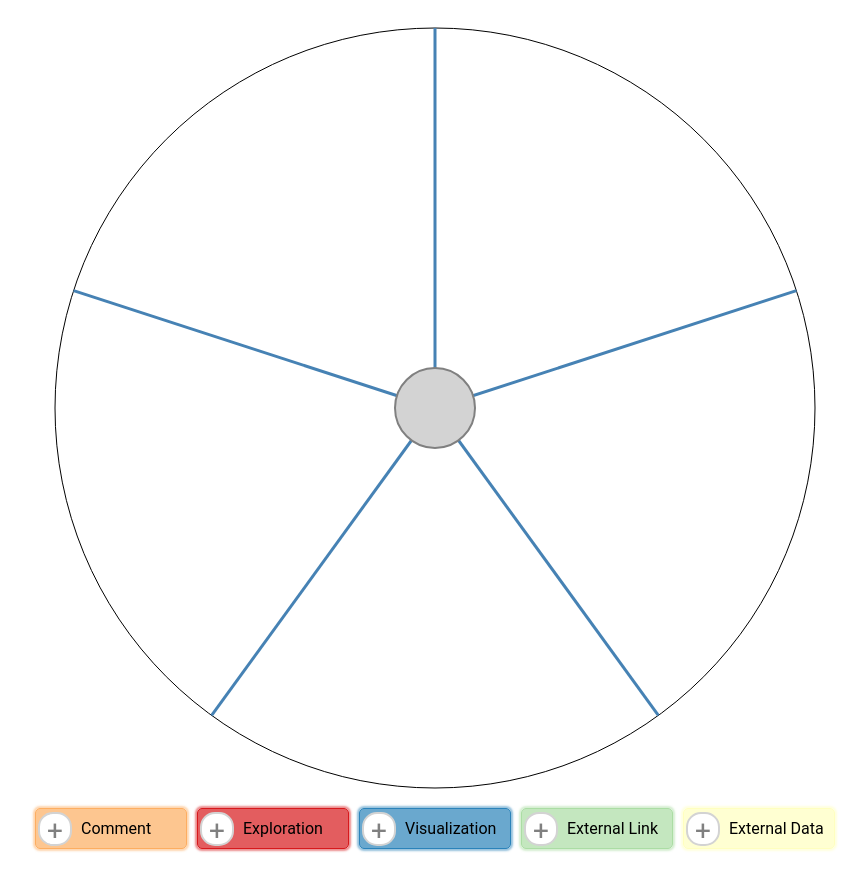
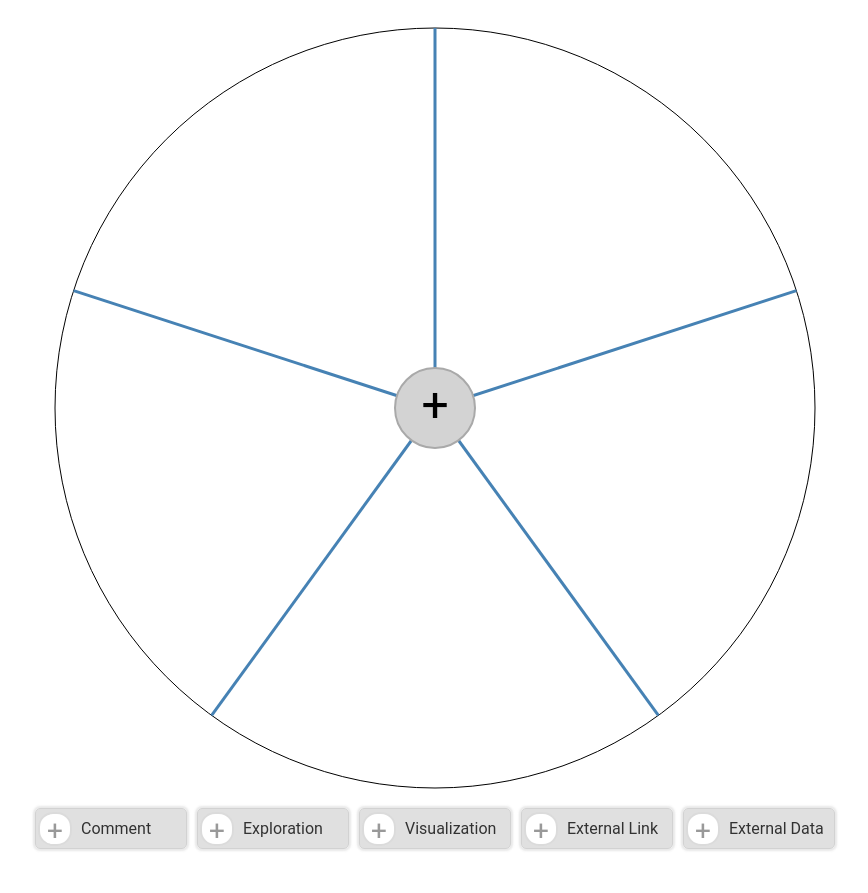
Before and after one commit to ResidentMario/data-graphs, a React app: page / in a window 1280 px wide. Shown: the whole page, without its empty margins (205-1073 px from the left). Built offline with nearby package versions, Linux system fonts and the light colour scheme.

Commit message:
Styling around database definitions.

```diff
--- a/index.css
+++ b/index.css
@@ -16,18 +16,25 @@
     width: 100%;
     display: block;
 }
-.database-node {
-    fill: lightsteelblue;
-    stroke: steelblue;
+.database-node-circle {
+    fill: lightgray;
+    stroke: darkgray;
     stroke-width: 2px;
 }
-.database-node:hover {
-    fill: #a9c4f5;
+.database-node-circle:hover {
+    stroke: black;
+    fill: #eee;
     cursor: pointer;
 }
-.database-node:active {
-    fill: lightsteelblue;
+.database-node-circle-todo-label {
+    font-size: 48px;
+    font-family: Roboto, sans-serif;
+    color: darkgray;
+    cursor: pointer;
 }
+/*.database-node-circle:active {*/
+    /*fill: lightsteelblue;*/
+/*}*/
 .test-triangle {
     transform: rotate(0deg);
 }
@@ -74,15 +81,18 @@
     width: 30px;
     height: 30px;
     border-radius:15px;
-    /*box-shadow: 0 0 3px 3px rgba(216, 216, 216,0.5);*/
     border: 2px solid lightgray;
     background: white;
     color: gray;
 }
-.button-frame:hover {
+.button-frame-active:hover {
     opacity: 0.8;
 }
-.button-frame:hover .button-circle {
+.button-frame-inactive {
+    opacity: 0.8;
+    cursor: not-allowed;
+}
+.button-frame-active:hover.button-circle {
     background: #f2f2f2;
     color: black;
     border: 2px solid black;
--- a/src/containers/app.js
+++ b/src/containers/app.js
@@ -28,16 +28,19 @@ class App extends Component {
                 'external data': []
             },
             'count_contents': 0,
-            'database_defined': true,
+            'database_defined': false,
             // null if no form is open, @type if one is.
             'form_open': null,
-            'form_contents': {}
+            'form_contents': {},
+            'database_definition': {}
         }
     }
 
     render() {
         const onClickButton = (type) => {
-            this.setState(Object.assign({}, this.state, {form_open: type, form_contents: {}}));
+            if (this.state.database_defined) {
+                this.setState(Object.assign({}, this.state, {form_open: type, form_contents: {}}));
+            }
         };
 
         const genericOnChange = (func) => {
@@ -96,7 +99,9 @@ class App extends Component {
                         />
                     </div>
                     <div className={"footer-frame"}>
-                            <ButtonArray order={this.state.order} onClickButton={onClickButton}/>
+                            <ButtonArray order={this.state.order}
+                                         onClickButton={onClickButton}
+                                         active={this.state.database_defined}/>
                         <div className={"sharer-frame"}>
                         {/*// TODO*/}
                         </div>
--- a/src/containers/buttonarray.js
+++ b/src/containers/buttonarray.js
@@ -1,6 +1,6 @@
 import React from 'react';
 import { Component } from 'react';
-import Button from './graphbutton';
+import GraphButton from './graphbutton';
 
 
 class ButtonArray extends Component {
@@ -8,25 +8,30 @@ class ButtonArray extends Component {
     render() {
         return <div className={"button-array"}>
             {[
-                <Button name={"Comment"}
+                <GraphButton name={"Comment"}
                              rgb={this.props.order.find(e => e.type === 'comment').rgb}
                              onClick={() => this.props.onClickButton('comment')}
+                             active={this.props.active}
                 />,
-                <Button name={"Exploration"}
+                <GraphButton name={"Exploration"}
                              rgb={this.props.order.find(e => e.type === 'exploration').rgb}
                              onClick={() => this.props.onClickButton('exploration')}
+                             active={this.props.active}
                 />,
-                <Button name={"Visualization"}
+                <GraphButton name={"Visualization"}
                              rgb={this.props.order.find(e => e.type === 'visualization').rgb}
                              onClick={() => this.props.onClickButton('visualization')}
+                             active={this.props.active}
                 />,
-                <Button name={"External Link"}
+                <GraphButton name={"External Link"}
                              rgb={this.props.order.find(e => e.type === 'external link').rgb}
                              onClick={() => this.props.onClickButton('external link')}
+                             active={this.props.active}
                 />,
-                <Button name={"External Data"}
+                <GraphButton name={"External Data"}
                              rgb={this.props.order.find(e => e.type === 'external data').rgb}
                              onClick={() => this.props.onClickButton('external data')}
+                             active={this.props.active}
                 />
             ]}
         </div>
--- a/src/containers/graph.js
+++ b/src/containers/graph.js
@@ -70,9 +70,18 @@ class Graph extends Component {
             .attr("cy", 0)
             .attr("r", node_r)
             .classed("database-node-circle", true)
-            .attr("stroke", "gray")
-            .attr("stroke-width", "2px")
-            .attr("fill", "lightgray");
+            .classed("database-node-circle-todo", this.props.database_defined)
+            .classed("database-node-circle-initialized", !this.props.database_defined);
+
+        if (!this.props.database_defined) {
+            viz.append("text")
+                .attr("x", 0)
+                .attr("y", 0)
+                .classed("database-node-circle-todo-label", true)
+                .attr("text-anchor", "middle")
+                .attr("alignment-baseline", "middle")
+                .text('+');
+        }
 
         if (this.props.database_defined) {
             // TODO: pass in a database icon.
--- a/src/containers/graphbutton.js
+++ b/src/containers/graphbutton.js
@@ -5,15 +5,28 @@ import { Component } from 'react';
 class GraphButton extends Component {
 
     render() {
-        return <div className={"button-frame"}
-                    style={{
+        let style = null;
+        if (this.props.active) {
+            style = {
                 background: `rgba(${this.props.rgb},0.7)`,
                 boxShadow: `0 0 2px 2px rgba(${this.props.rgb},0.5)`,
                 border: `1px solid rgba(${this.props.rgb},1)`
-                    }}
+            };
+        } else {
+            let gray = '200,200,200';
+            style = {
+                background: `rgba(${gray},0.7)`,
+                boxShadow: `0 0 2px 2px rgba(${gray},0.5)`,
+                border: `1px solid rgba(${gray},1)`,
+            }
+        }
 
+        const active = this.props.active ? 'active' : 'inactive';
+
+        return <div className={`button-frame button-frame-${active}`}
+                    style={style}
                     onClick={this.props.onClick}>
-            <div className={"button-circle"}>+</div>
+            <div className={`button-circle button-circle-${active}`}>+</div>
             {this.props.name}
         </div>
     }
```
Lines whose indentation alone changed are shown as unchanged.
